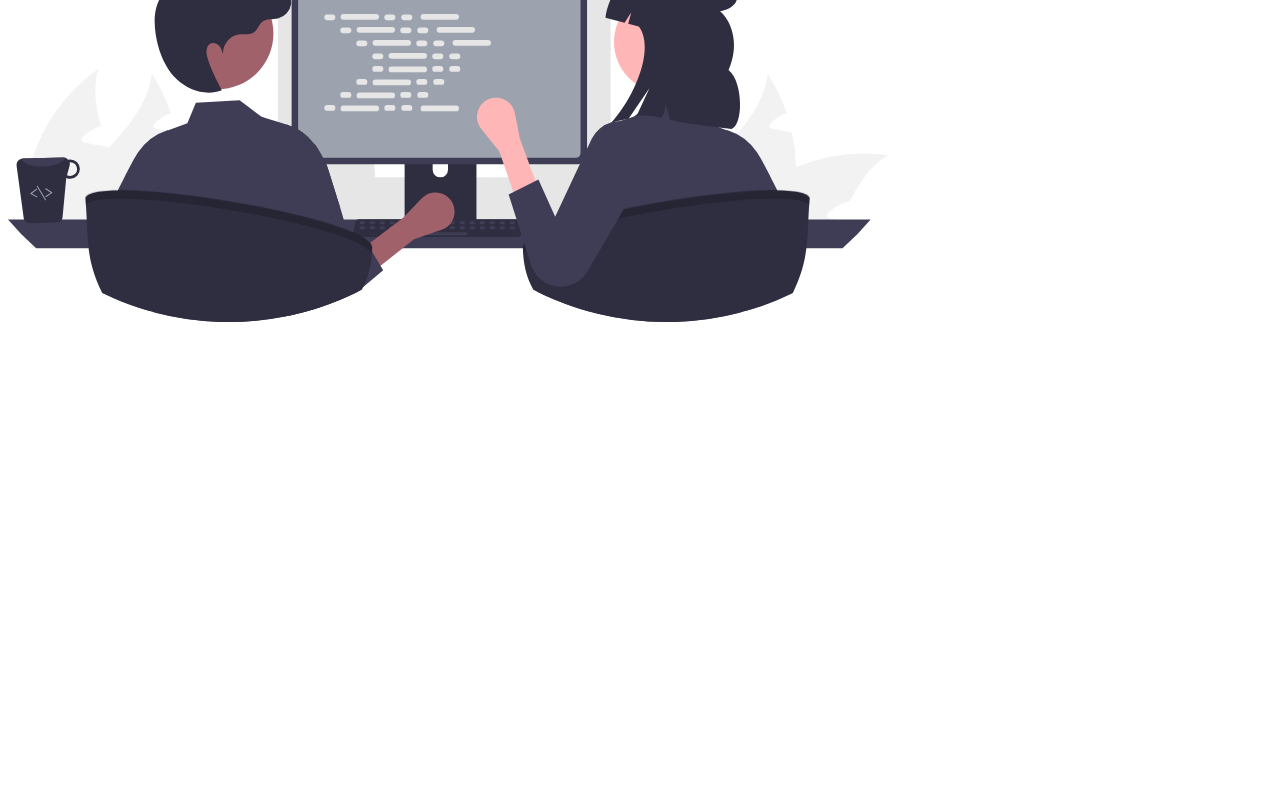
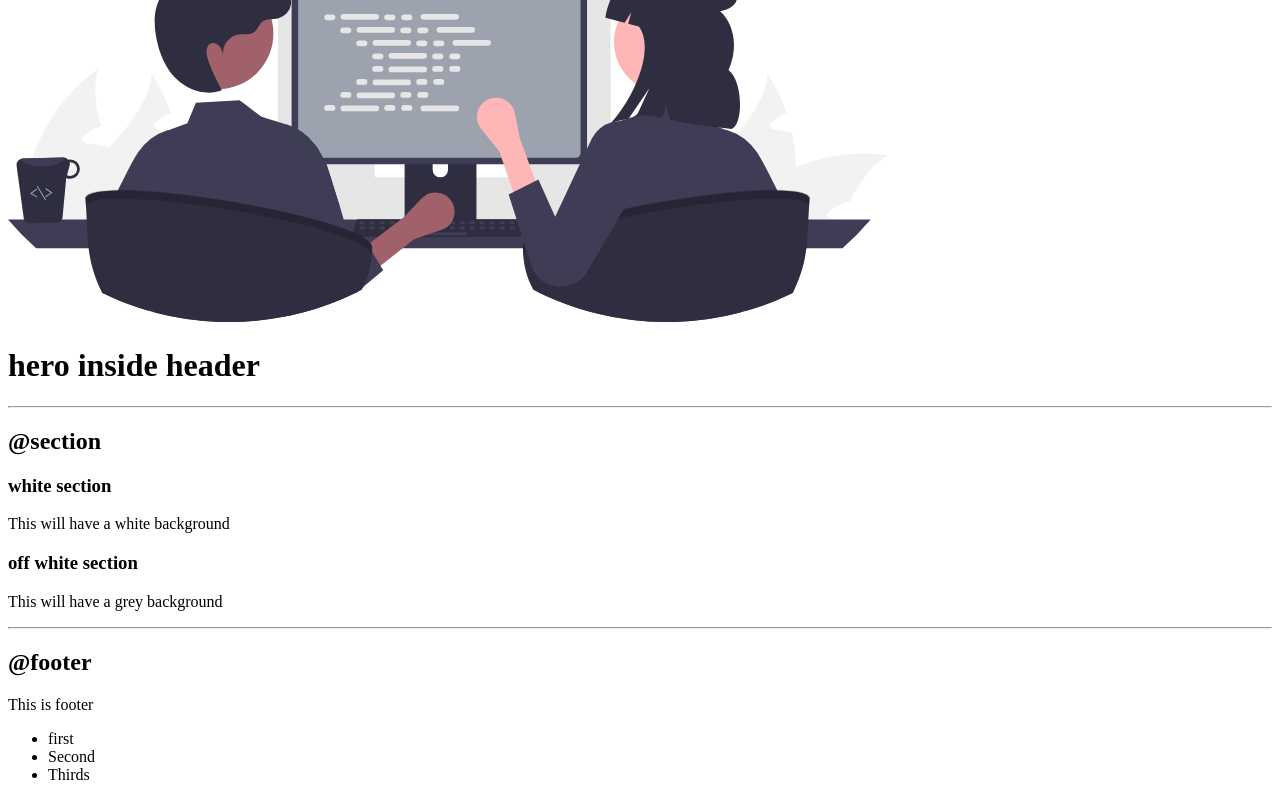
Before and after one commit to shirshakmaurya/lesson3_web, a plain HTML site: page index.html in a window 1280 px wide. Shown: the part 1472-2272 px from the top of the page. Before the commit the page ends 1806 px from the top, so only its background shows below. Drawn offline with Linux system fonts and the light colour scheme.

Commit message:
html done

```diff
--- a/index.html
+++ b/index.html
@@ -4,7 +4,7 @@
     <meta charset="UTF-8">
     <meta http-equiv="X-UA-Compatible" content="IE=edge">
     <meta name="viewport" content="width=device-width, initial-scale=1.0">
-    <title>Document</title>
+    <title>My component library</title>
 </head>
 <body>
     <h1>Hi this is shirshak.<br> Welcome to my component library. </h1>
@@ -66,7 +66,30 @@
     <h2>@header</h2>
     <header>
         <img src="images/hero.svg"/>
+        <h1>hero inside header</h1>
     </header>
 
+    <hr>
+    <h2>@section</h2>
+    <section>
+        <h3>white section</h3>
+        <p>This will have a white background</p>
+    </section>
+
+    <section>
+        <h3>off white section</h3>
+        <p>This will have a grey background</p>
+    </section>
+
+    <hr>
+    <h2>@footer</h2>
+    <footer>
+    <div>This is footer</div>
+    <ul>
+        <li>first</li>
+        <li>Second</li>
+        <li>Thirds</li>
+    </ul>
+</footer>
 </body>
 </html>
```
